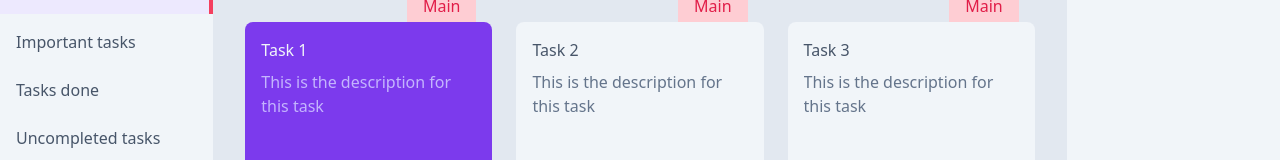
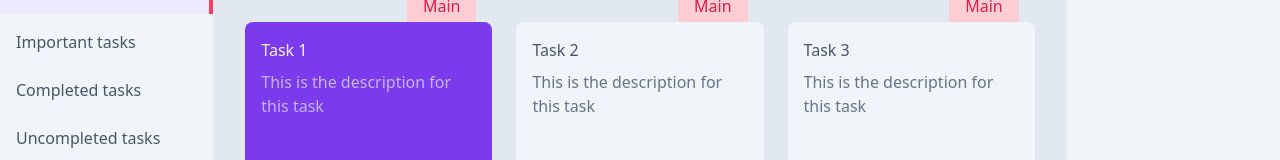
Before and after one commit to aridsm/tasks-app, a React (Create React App) app: page / in a window 1280 px wide. Shown: the part 246-406 px from the top of the page. Built offline with nearby package versions, Linux system fonts and the light colour scheme.

Commit message:
completed tasks link fixed

```diff
--- a/src/components/Menu/NavLinks.tsx
+++ b/src/components/Menu/NavLinks.tsx
@@ -15,8 +15,8 @@ const links = [
     path: "/important",
   },
   {
-    name: "Tasks done",
-    path: "/done",
+    name: "Completed tasks",
+    path: "/completed",
   },
   {
     name: "Uncompleted tasks",
--- a/src/components/TasksSection/TasksSection.tsx
+++ b/src/components/TasksSection/TasksSection.tsx
@@ -18,7 +18,7 @@ const TasksSection: React.FC = () => {
         <Route path="/today" element={<TodaysTasks />} />
         <Route path="/important" element={<ImportantTasks />} />
         <Route
-          path="/done"
+          path="/completed"
           element={<DoneTasks done={true} title="Completed tasks" />}
         />
         <Route
```
